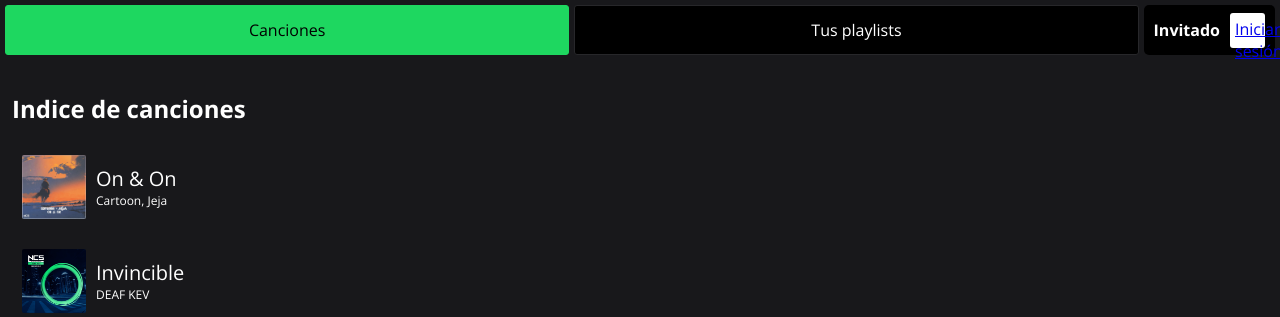
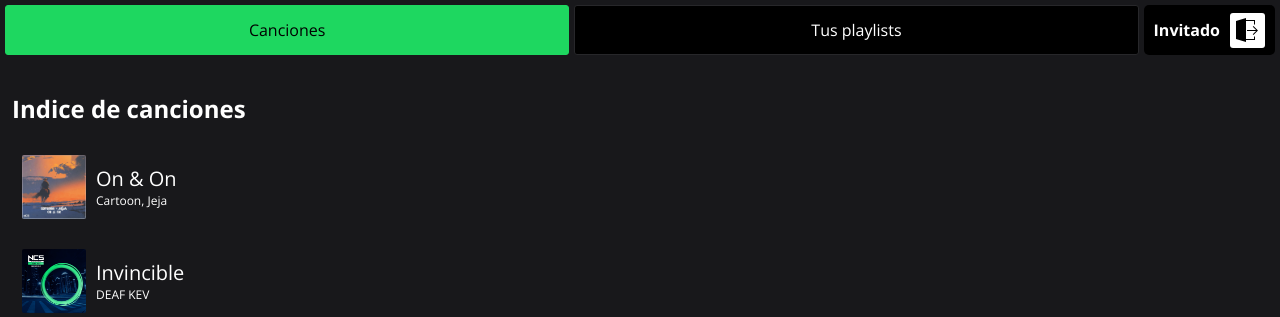
Before and after one commit to keelus/musify, a Django app: page / in a window 1280 px wide. Shown: the top 317 px of the page. Run offline with Django 5.2, Linux system fonts and the light colour scheme; data comes from the database, SQL or seed files in the repository.

Commit message:
Duplicado icono salir para que se ponga con el invitado

```diff
--- a/templates/index.html
+++ b/templates/index.html
@@ -26,7 +26,12 @@
                 </a>
             {% else %}
                 <span><b>Invitado</b></span>
-                <a href="/login">Iniciar sesión</a>
+                <a href="/api/sesion/cerrar">
+                    <svg width="24" height="24" xmlns="http://www.w3.org/2000/svg" fill-rule="evenodd" clip-rule="evenodd">
+                        <path
+                            d="M11 21h8v-2l1-1v4h-9v2l-10-3v-18l10-3v2h9v5l-1-1v-3h-8v18zm10.053-9l-3.293-3.293.707-.707 4.5 4.5-4.5 4.5-.707-.707 3.293-3.293h-9.053v-1h9.053z" />
+                    </svg>
+                </a>
             {% endif %}
 		</div>
 	</div>
```
